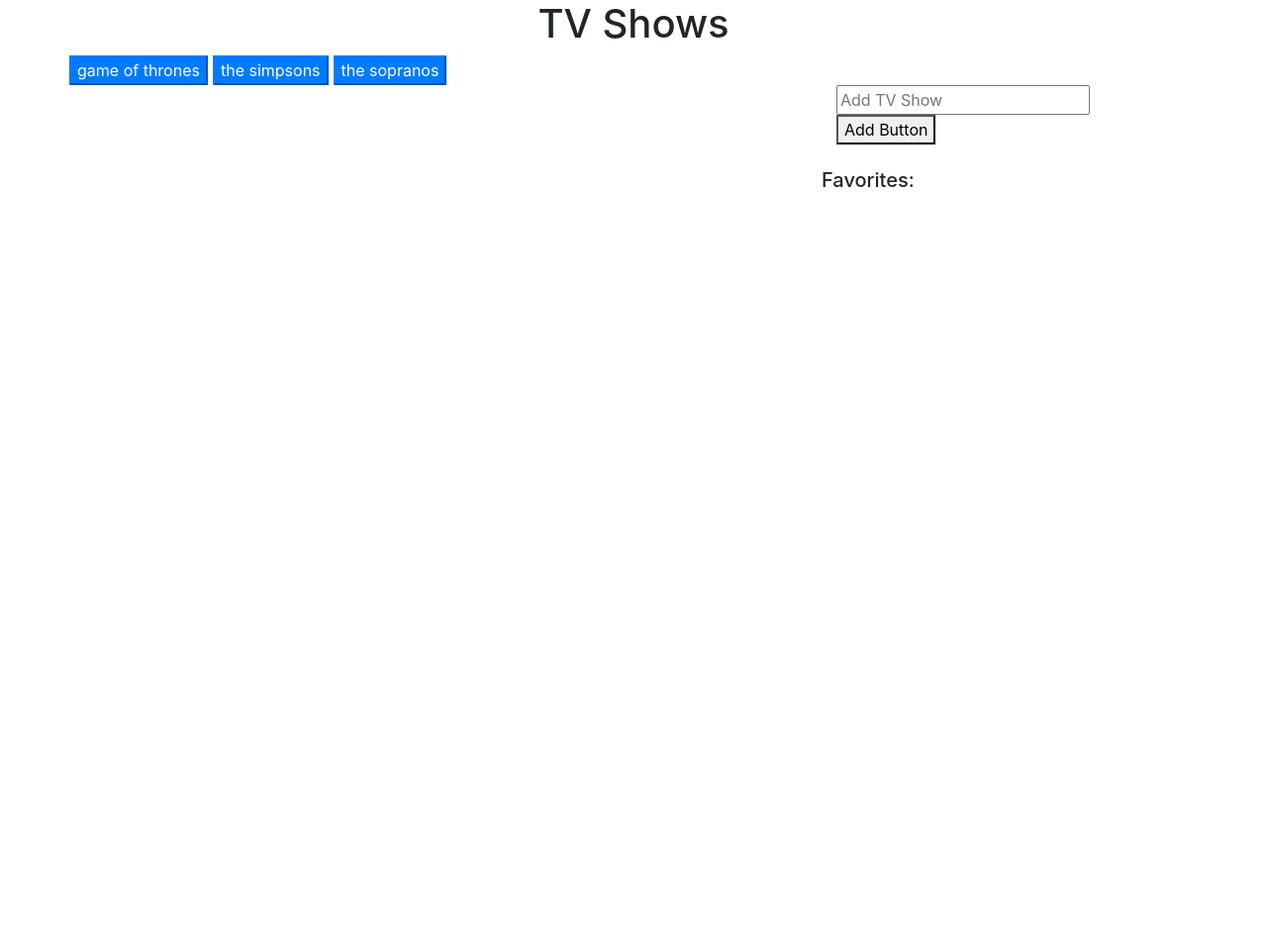
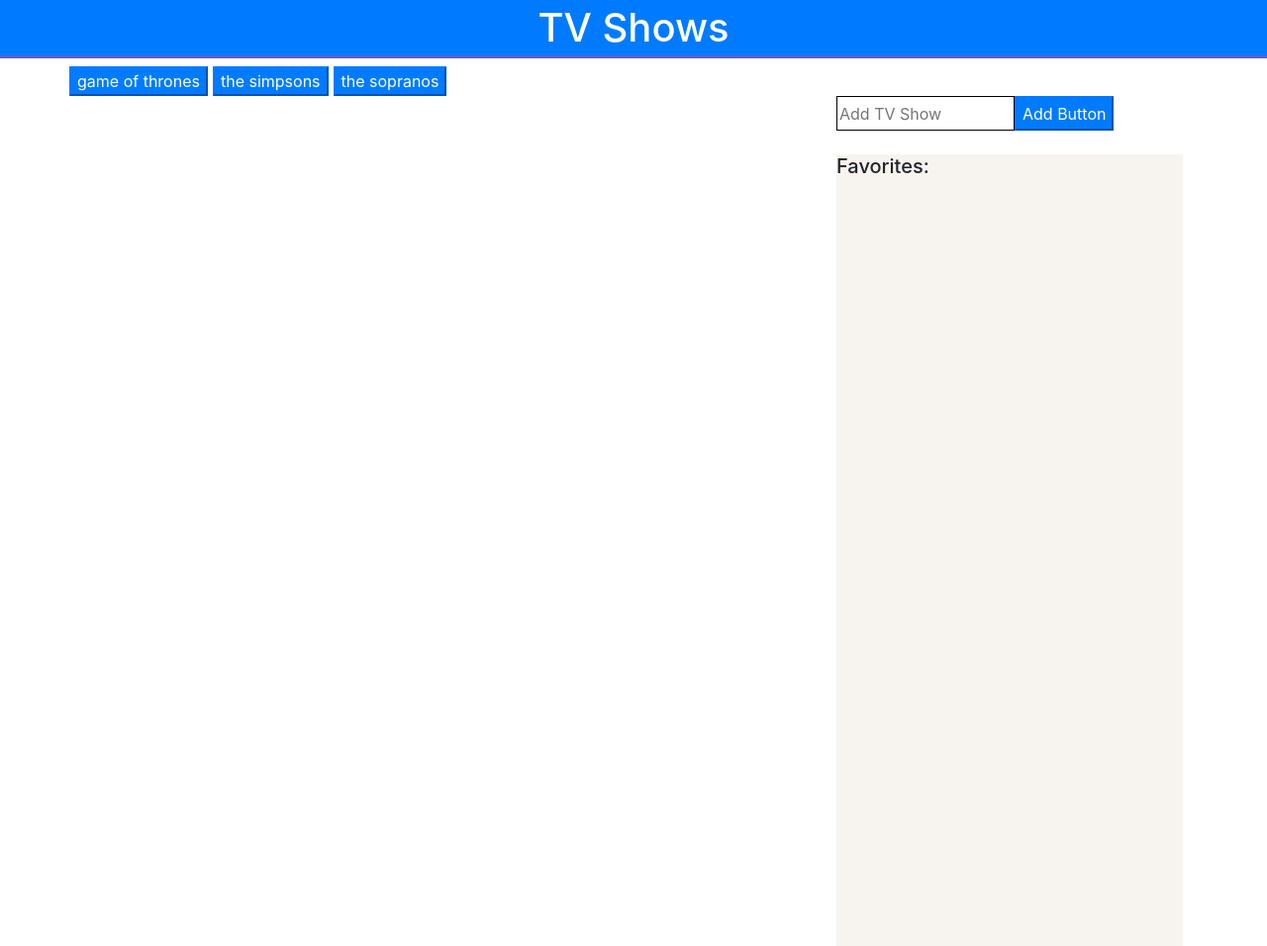
Before and after one commit to AngelMD55/Giphy-API, a plain HTML site: page index.html in a window 1280 px wide. Shown: the whole page at 99% size. Drawn offline with nearby package versions, Linux system fonts and the light colour scheme.

```diff
--- a/assets/css/style.css
+++ b/assets/css/style.css
@@ -1,5 +1,6 @@
 .gif{
     width: 200px;
+
 }
 
 .gifImages{
@@ -12,15 +13,38 @@
 
 #gifDiv{
     float: left;
-    display: inline;
+    /* display: inline; */
 }
 
 #favorites{
     /* border: 1px solid black; */
     height: 800px;
     width: 350px;
+    background-color: rgb(247, 243, 239)
 }
 
 .gifFav{
-    width:100px;
+    width:175px;
 }
+
+body{
+    background-color: white;
+}
+
+#add-tvshow{
+    border: .5px solid black;
+    height:35px;
+    width: 180px;
+}
+
+#submitBtn{
+    height: 35px;
+}
+
+p{
+    margin-bottom: 0px;
+}
+
+h1{
+    border-bottom: 3.5px solid rgb(94, 94, 206)
+}
--- a/assets/js/script.js
+++ b/assets/js/script.js
@@ -19,7 +19,7 @@
     })
 
     // button to add tvshows button
-    var addButton = $('<button>').addClass("addButtons")
+    var addButton = $('<button>').addClass("addButtons btn-primary")
         .attr({
             "type": "submit",
             'id': "submitBtn"
@@ -56,7 +56,7 @@
                 console.log(results)
 
                 for (var i = 0; i < results.length; i++) {
-                    var gifDiv = $("<div>").addClass('col-md-6');
+                    var gifDiv = $("<div>").addClass('col-md-6 mb-2');
 
                     var rating = results[i].rating;
 
--- a/index.html
+++ b/index.html
@@ -8,7 +8,7 @@
         <link rel="stylesheet" type="text/css" href="assets/css/style.css">
     </head>
     <body>
-        <h1 class="text-center">TV Shows</h1>
+        <h1 class="text-center p-1 mb-2 bg-primary text-white">TV Shows</h1>
         <div class="container">
             <div class ="row">
                 <div id = "buttons">
@@ -16,11 +16,14 @@
                 </div>
             </div>
             <div class = "row">
-                <div class= "col-md-8" id="gifsHere">
+                <div class= "col-md-8">
+                    <div class ='row justify-content-around'id="gifsHere">
+
+                    </div>
 
                 </div>
                 <div class= "col-md-4" id="inputDiv">
-                    <div class='row mt-4'>
+                    <div class='row justify-content-around mt-4'>
                         <div id = 'favorites' ondrop = 'drop(event)' ondragover="allowDrop(event)">
                             <h5>Favorites:</h5>
                         </div>
```
